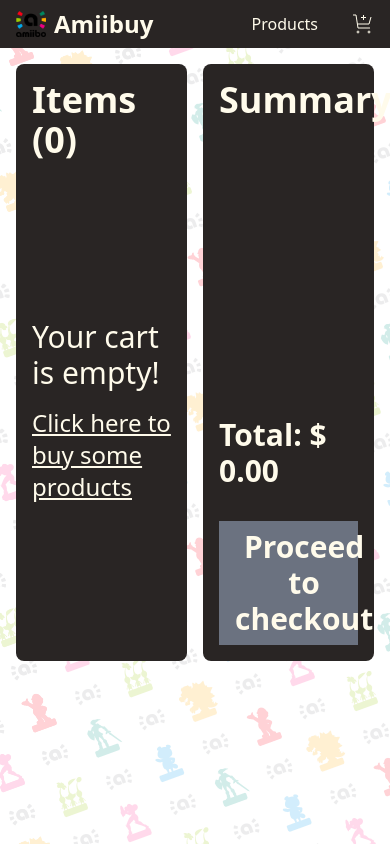
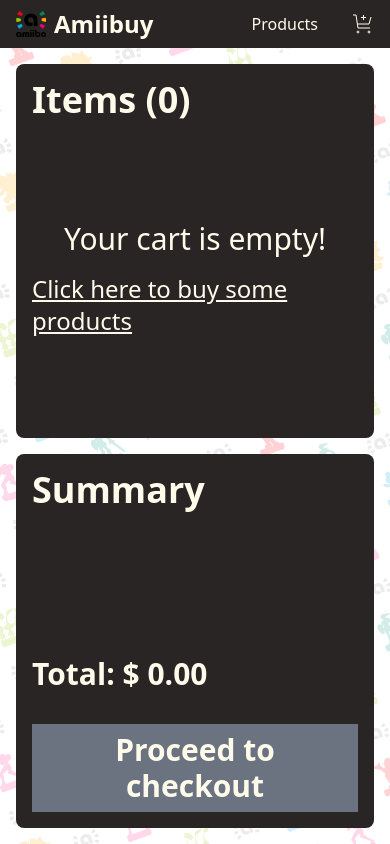
Before and after one commit to santiv343/mercat_test, a React (Vite) app: page /summary in a window 390 px wide. Built offline with nearby package versions, Linux system fonts and the light colour scheme.

Commit message:
improve mobile version

```diff
--- a/src/components/Summary/Summary.tsx
+++ b/src/components/Summary/Summary.tsx
@@ -10,7 +10,7 @@
     .toFixed(2);
 
   return (
-    <div className="grid grid-cols-2 gap-4 mt-4 w-full h-3/4 justify-center">
+    <div className="flex flex-col md:grid md:grid-cols-2 gap-4 mt-4 w-full md:h-3/4 justify-center">
       <div className="flex flex-col text-amber-50 bg-stone-800 rounded-lg h-full overflow-hidden p-4">
         <div className="flex w-full rounded-lg mb-4">
           <h2 className="text-4xl font-bold ">
```
